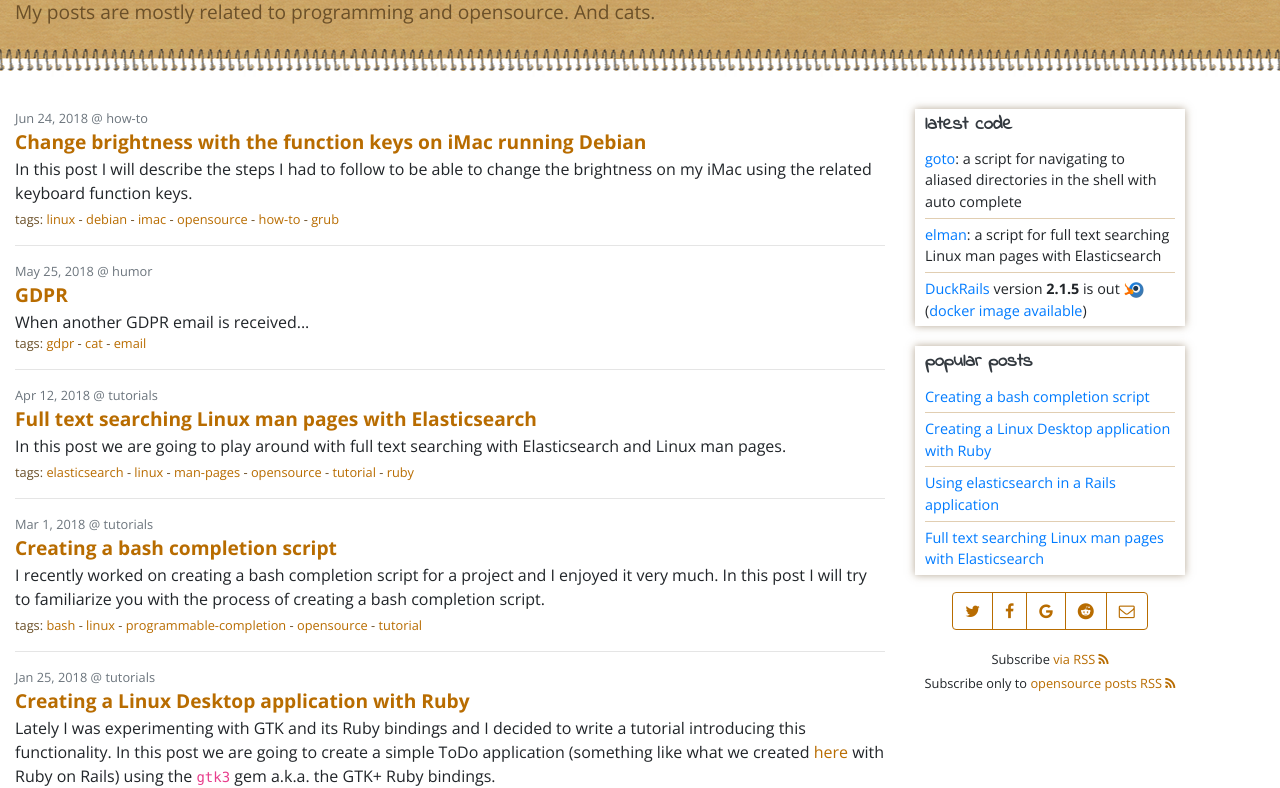
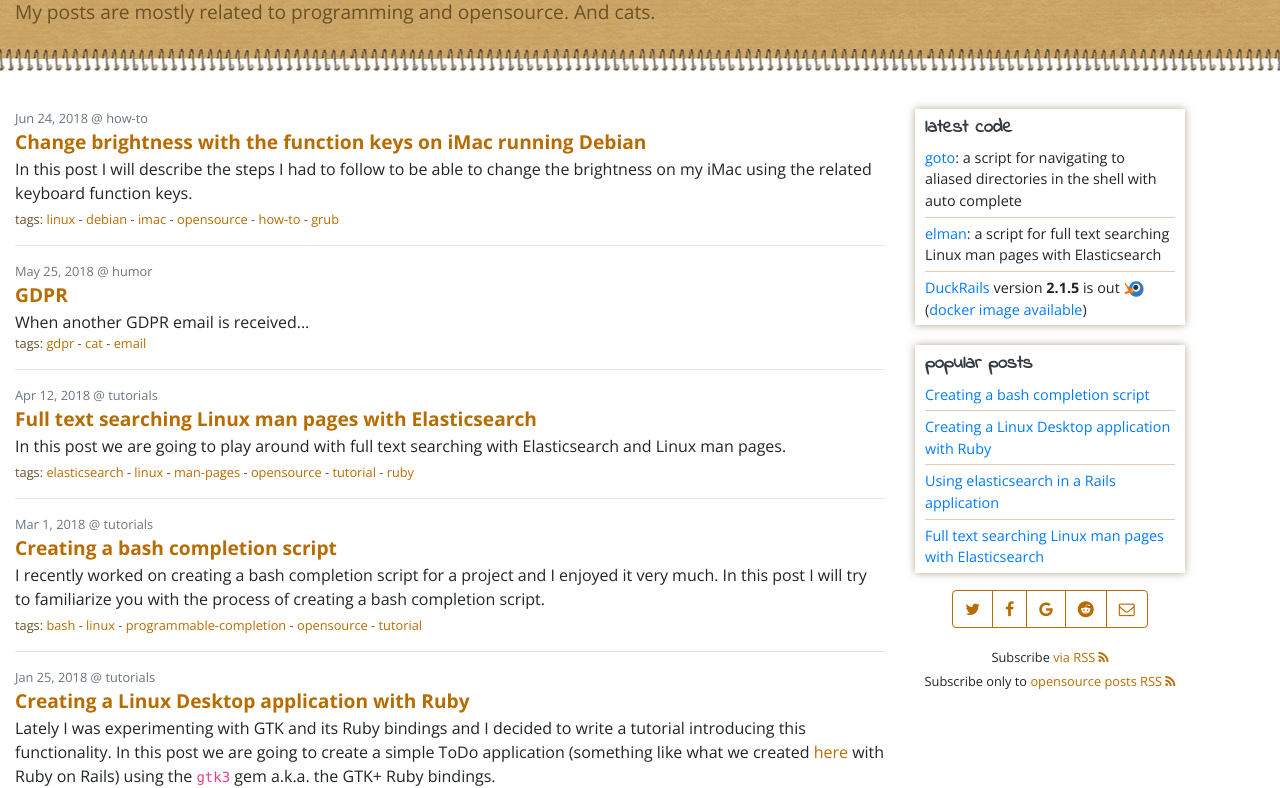
Before and after one commit to iridakos/iridakos.github.io, a Jekyll site: the page built from index.html, in a window 1280 px wide. Shown: the part 175-963 px from the top of the page. Built offline with Jekyll 4.4.1, drawn with Linux system fonts in a browser that asks for light colours; nearby versions of some CDN libraries; the list of posts is cut into pages by our own code; comment, search, counter and statistics services are not loaded.

Commit message:
Update _sidebar.scss

```diff
--- a/_sass/_sidebar.scss
+++ b/_sass/_sidebar.scss
@@ -11,13 +11,12 @@
       font-family: "Indie Flower";
       font-size: 130%;
       font-weight: 600;
-      padding: 2px 10px;
+      padding: 5px 10px;
       color: $gray-800;
     }
 
     .section-content {
-      margin-top: 5px;
-      padding: 2px 10px 5px 10px;
+      padding: 0 10px 5px 10px;
       border-top: 0 none;
 
       .section-item {
```
